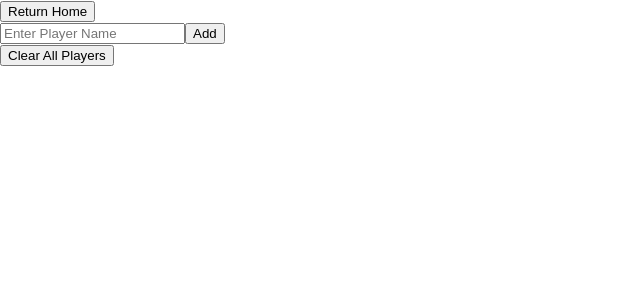
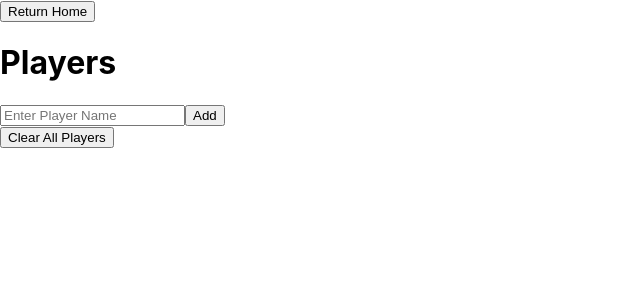
Before and after one commit to CK6853/CatanCompanion, a React (Create React App) app: page / in a window 1280 px wide. Shown: the top 300 px of the page, without its empty margins (0-640 px from the left). Built offline with nearby package versions, Linux system fonts and the light colour scheme.

Commit message:
Added a heading

```diff
--- a/src/Players.js
+++ b/src/Players.js
@@ -33,6 +33,7 @@ export default function Players(props) {
         <div className="NavBar">
           <button className="NavButton" onClick={() => props.returnHome()}>Return Home</button>
         </div>
+        <h1>Players</h1>
         <div className="Body">
           <div className="InputBlock">
             {/*Input field to enter a new player to add to the list*/}
```
